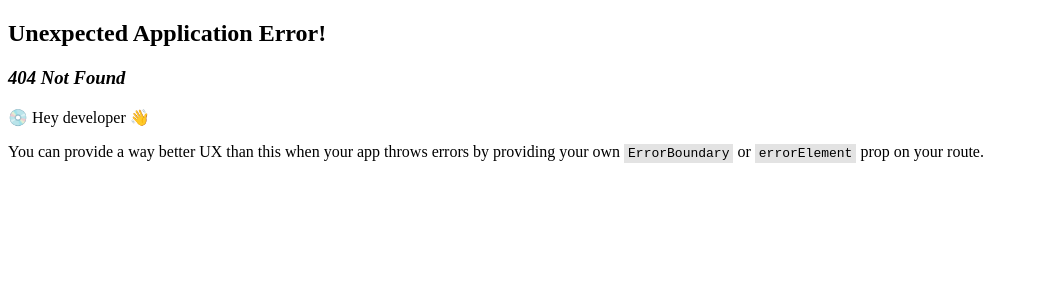
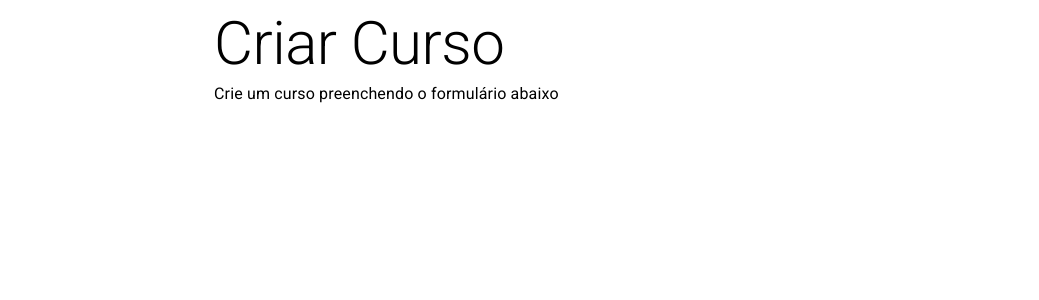
Before and after one commit to ifspcodelab/codeodyssey-frontend, a React (Vite) app: page /create-course in a window 1280 px wide. Before the commit this address had no page. Shown: the top 300 px of the page, without its empty margins (0-1039 px from the left). Built offline with nearby package versions, Linux system fonts and the light colour scheme.

Commit message:
feat: create course page

```diff
--- a/src/locales/en/translation.json
+++ b/src/locales/en/translation.json
@@ -1,4 +1,8 @@
 {
+  "createcourse": {
+  "title": "Criar Curso",
+  "text": "Crie um curso preenchendo o formulário abaixo"
+},
   "privacypolicy": {
     "title": "Privacy Policy"
   },
--- a/src/locales/pt/translation.json
+++ b/src/locales/pt/translation.json
@@ -1,4 +1,8 @@
 {
+  "createcourse": {
+    "title": "Create Course",
+    "text": "Create a course by filling out the form below"
+  },
   "privacypolicy": {
     "title": "Política de Privacidade"
   },
--- a/src/main.tsx
+++ b/src/main.tsx
@@ -6,6 +6,7 @@ import Home from "./pages/Home";
 import TermsOfUse from "./pages/TermsOfUse";
 import PrivacyPolicy from "./pages/PrivacyPolicy";
 import Contact from "./pages/Contact";
+import CreateCourse from "./pages/CreateCourse";
 import './locales/i18n.ts'
 
 const router = createBrowserRouter([
@@ -16,6 +17,10 @@ const router = createBrowserRouter([
             {
                 path: "",
                 element: <Home/>
+            },
+            {
+                path: "create-course",
+                element: <CreateCourse/>
             },
             {
                 path: "terms-of-use",
--- /dev/null
+++ b/src/pages/CreateCourse/index.tsx
@@ -0,0 +1,20 @@
+import PageHeader from "../../components/PageHeader";
+import {useTranslation} from "react-i18next";
+import {Container} from "@mui/material";
+
+function CreateCourse() {
+  const {t} = useTranslation();
+
+
+  return (
+    <Container maxWidth="md">
+      <PageHeader title={t('createcourse.title')} text={t('createcourse.text')} />
+
+    </Container>
+
+
+  )
+
+}
+
+export default CreateCourse
```
